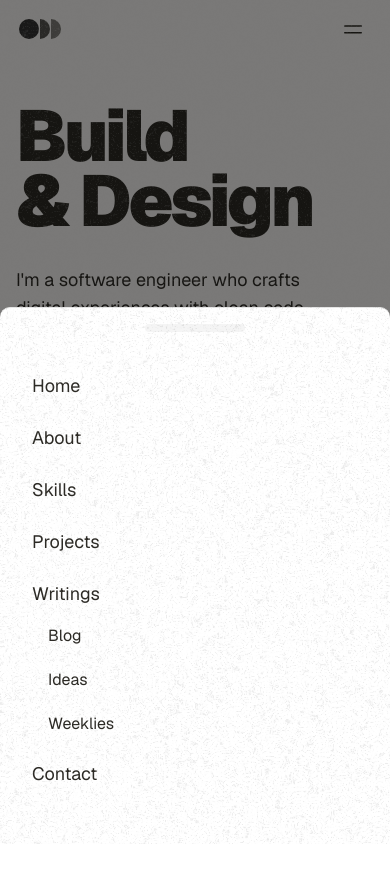
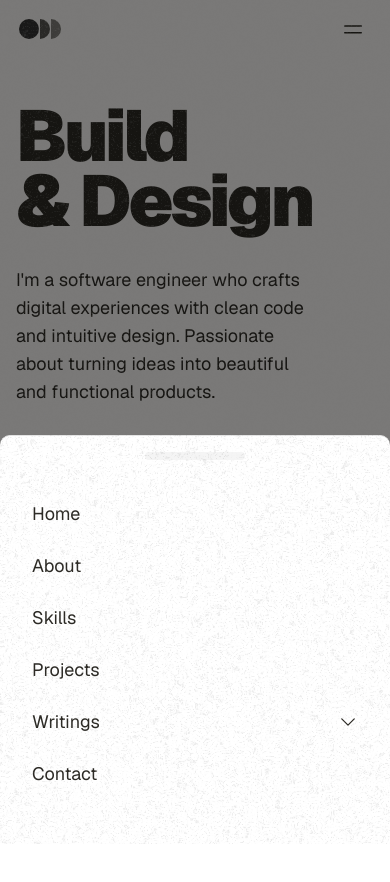
Before and after one commit to echozyr2001/portfolio-demo, a Next.js app: page / in a window 390 px wide. Both pictures are taken after a click on the button 353 px from the left and 29 px from the top of the page. Shown: the top 882 px of the page. Built offline with nearby package versions, Linux system fonts and the light colour scheme; a web font is replaced by a local one.

Commit message:
mobile style

```diff
--- a/components/Header.tsx
+++ b/components/Header.tsx
@@ -21,6 +21,9 @@ export function Header() {
   const { scrollY } = useScroll();
   const [isHovered, setIsHovered] = useState<number | null>(null);
   const [isMounted, setIsMounted] = useState(false);
+  const [openMobileSubmenu, setOpenMobileSubmenu] = useState<number | null>(
+    null
+  );
 
   // 在客户端挂载后设置isMounted为true，避免SSR水合不匹配
   useEffect(() => {
@@ -79,11 +82,15 @@ export function Header() {
     { name: "About", href: "#about" },
     { name: "Skills", href: "#skills" },
     { name: "Projects", href: "/projects" },
-    { name: "Writings", href: "#", children: [
+    {
+      name: "Writings",
+      href: "#",
+      children: [
         { name: "Blog", href: "/blog" },
         { name: "Ideas", href: "/ideas" },
         { name: "Weeklies", href: "/weeklies" },
-    ] },
+      ],
+    },
     { name: "Contact", href: "#contact" },
   ];
 
@@ -141,14 +148,35 @@ export function Header() {
                         {item.children ? (
                           <>
                             <div
-                              className="block px-4 py-2 text-lg text-[#2C2A25] hover:bg-gray-100 rounded-lg transition-colors cursor-pointer"
-                              onClick={() => {
-                                // This can be expanded to toggle visibility of children
-                              }}
+                              className="flex items-center justify-between px-4 py-2 text-lg text-[#2C2A25] hover:bg-gray-100 rounded-lg transition-colors cursor-pointer"
+                              onClick={() =>
+                                setOpenMobileSubmenu(
+                                  openMobileSubmenu === index ? null : index
+                                )
+                              }
                             >
                               {item.name}
+                              <svg
+                                xmlns="http://www.w3.org/2000/svg"
+                                fill="none"
+                                viewBox="0 0 24 24"
+                                strokeWidth="1.5"
+                                stroke="currentColor"
+                                className={`!size-5 transition-transform ${
+                                  openMobileSubmenu === index
+                                    ? "rotate-180"
+                                    : ""
+                                }`}
+                              >
+                                <path
+                                  strokeLinecap="round"
+                                  strokeLinejoin="round"
+                                  d="m19.5 8.25-7.5 7.5-7.5-7.5"
+                                />
+                              </svg>
                             </div>
-                            <ul className="ml-4 space-y-1">
+                            {openMobileSubmenu === index && (
+                              <ul className="ml-4 space-y-1 pt-2">
                                 {item.children.map((child, childIndex) => (
                                   <li key={childIndex}>
                                     <Link
@@ -156,7 +184,9 @@ export function Header() {
                                       className="block px-4 py-2 text-base text-[#2C2A25] hover:bg-gray-100 rounded-lg transition-colors"
                                       onClick={() =>
                                         document.dispatchEvent(
-                                        new KeyboardEvent("keydown", { key: "Escape" })
+                                          new KeyboardEvent("keydown", {
+                                            key: "Escape",
+                                          })
                                         )
                                       }
                                     >
@@ -165,6 +195,7 @@ export function Header() {
                                   </li>
                                 ))}
                               </ul>
+                            )}
                           </>
                         ) : (
                           <Link
@@ -239,7 +270,10 @@ export function Header() {
                             variants={itemVariants}
                             initial="initial"
                             animate={isHovered === index ? "hover" : "initial"}
-                            transition={{ duration: 1, ease: [0.22, 1, 0.36, 1] }}
+                            transition={{
+                              duration: 1,
+                              ease: [0.22, 1, 0.36, 1],
+                            }}
                           >
                             {item.name}
                           </motion.div>
@@ -249,7 +283,10 @@ export function Header() {
                             variants={secondaryItemVariants}
                             initial="initial"
                             animate={isHovered === index ? "hover" : "initial"}
-                            transition={{ duration: 1, ease: [0.22, 1, 0.36, 1] }}
+                            transition={{
+                              duration: 1,
+                              ease: [0.22, 1, 0.36, 1],
+                            }}
                           >
                             {item.name}
                           </motion.div>
```
Lines whose indentation alone changed are shown as unchanged.
